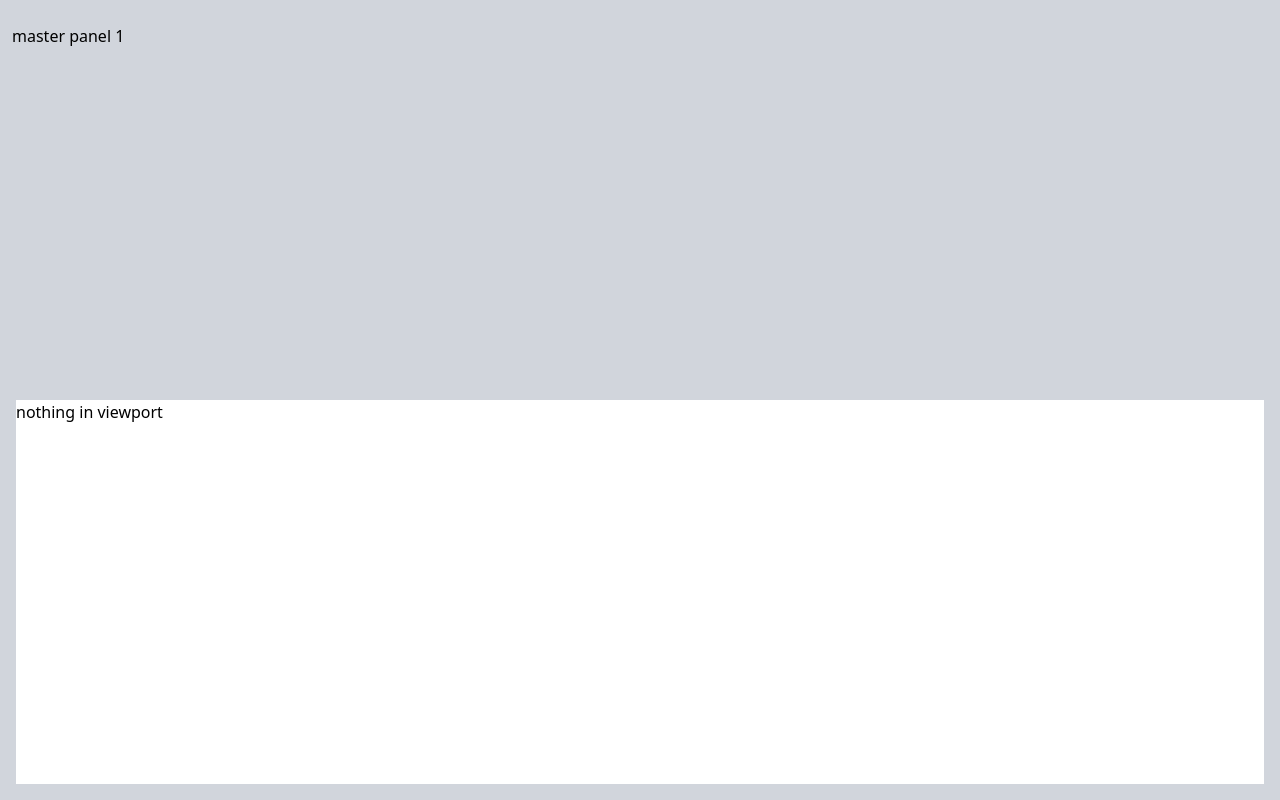
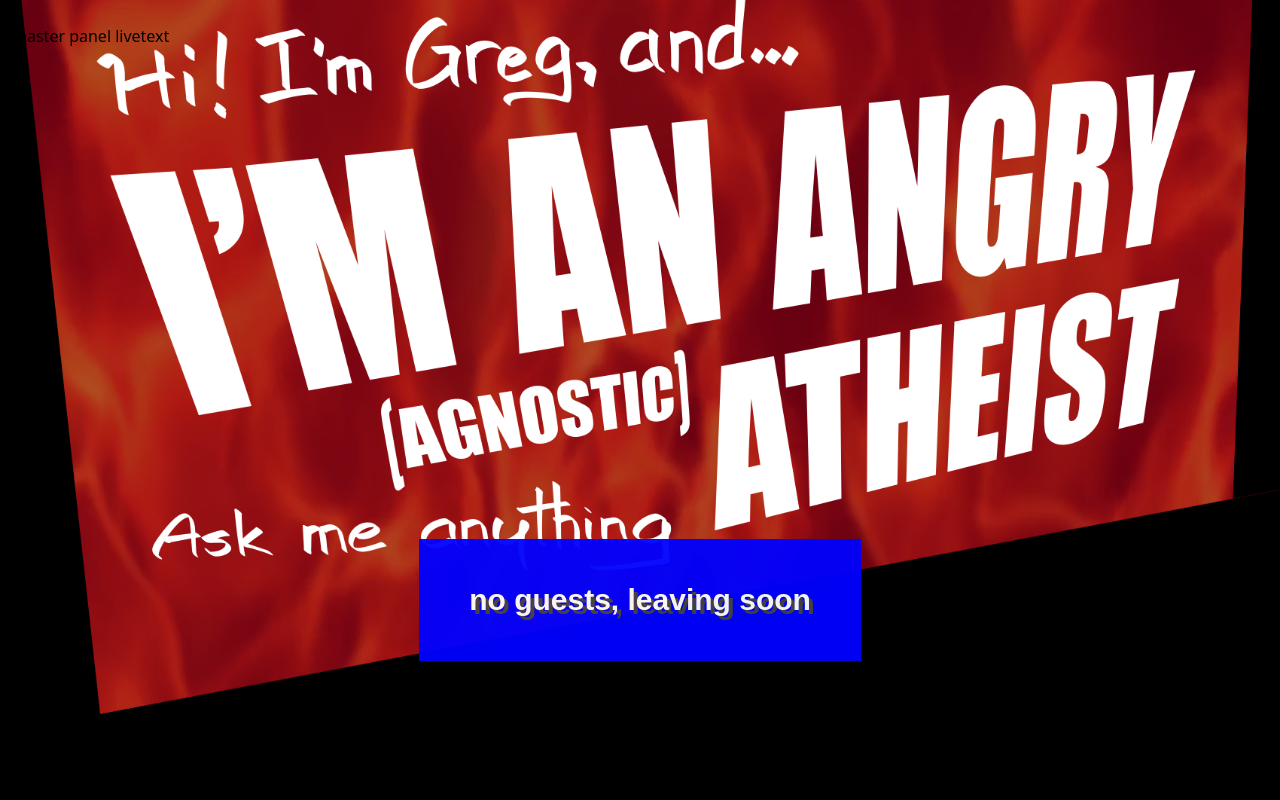
Before and after one commit to ggalcik/livetext, a React (Vite) app: page /popup/1 in a window 1280 px wide. Built offline with nearby package versions, Linux system fonts and the light colour scheme.

Commit message:
nearly there on states, popup is not updating now though, need to compare

```diff
--- a/src/App.tsx
+++ b/src/App.tsx
@@ -1,7 +1,7 @@
 import { BrowserRouter, Routes, Route } from "react-router-dom";
 import "./App.css";
 import { useLiveData } from "./context/LiveData/LiveDataContext";
-import LiveTextPopup from "./features/LiveDisplay/LiveTextPopup";
+import LiveTextPopup from "./features/scenes/LiveDisplay/LiveTextPopup";
 import { useState } from "react";
 import type { BackgroundType, PopupState } from "./context/LiveData/types";
 import { SingleWindow } from "./SingleWindow";
@@ -11,7 +11,7 @@ import FontReference from "./components/FontReference/FontReference";
 import Soundboard from "./components/Soundboard/Soundboard";
 import CaptionPlayer from "./components/Typography/CaptionPlayer";
 import CanvasCaptionPlayer from "./components/Typography/CanvasCaptionPlayer";
-import Popup from "./features/LiveDisplay/Popup";
+import Popup from "./features/Popup/Popup";
 
 
 function App() {
--- a/src/features/BannerAdmin/BannerOpts.tsx
+++ b/src/features/BannerAdmin/BannerOpts.tsx
@@ -5,28 +5,14 @@ import { initialLiveDataState } from "../../context/LiveData/LiveDataReducer";
 import BannerFormat from "./BannerFormat";
 import { type PopupState } from "../../context/LiveData/types";
 import { useState } from "react";
+import { openPopup } from "../Popup/Popup";
 
 export default function LiveText({ popupState }: { popupState: PopupState }) {
   const { state, dispatch } = useLiveData();
   const { visiblePopup, setVisiblePopup } = popupState;
   const [showRawState, setShowRawState] = useState(false);
 
-  const rotate = false;
-  const openPopup = () => {
-    if (rotate) {
-      window.open(
-        "/popup",
-        "LiveTextPopup",
-        "width=800,height=600,menubar=no,toolbar=no,location=yes,status=no"
-      );
-    } else {
-      window.open(
-        "/popup",
-        "LiveTextPopup",
-        "width=600,height=450,menubar=no,toolbar=no,location=yes,status=no"
-      );
-    }
-  };
+
 
   return (
     <div>
@@ -94,7 +80,7 @@ export default function LiveText({ popupState }: { popupState: PopupState }) {
       </div>
 
       <div className="flex gap-4">
-        <button className="text-blue-600 cursor-pointer self-start" onClick={openPopup}>
+        <button className="text-blue-600 cursor-pointer self-start" onClick={() => openPopup('livetext')}>
           [pop]
         </button>
         <button
--- a/src/features/LiveDisplay/Popup.tsx
+++ /dev/null
@@ -1,17 +0,0 @@
-
-import { useParams } from "react-router-dom";
-import { MasterViewport } from "./MasterViewport";
-
-export default function Popup() {
-  const { name } = useParams<{ name?: string }>();
-  const viewportName = name ?? "sample"
-
-  return (
-    <div className="absolute w-full h-full bg-gray-300 p-4 space-y-4">
-
-      <MasterViewport name={viewportName}>
-        <div className="w-full h-full bg-white">nothing in viewport</div>
-      </MasterViewport>
-    </div>
-  );
-}
--- /dev/null
+++ b/src/features/Popup/Popup.tsx
@@ -0,0 +1,41 @@
+
+import { useParams } from "react-router-dom";
+import { MasterViewport } from "../../components/MasterViewport/MasterViewport";
+import { useEffect } from "react";
+import LiveText from "../scenes/LiveDisplay/LiveText";
+
+
+export function openPopup(which?: string) {
+  const appendURL = which ? "/" + which : "";
+
+  window.open(
+    "/popup" + appendURL,
+    "LiveTextPopup",
+    "width=600,height=450,menubar=no,toolbar=no,location=yes,status=no"
+  );
+
+  // rotate options if I ever need them again
+  // "width=800,height=600,menubar=no,toolbar=no,location=yes,status=no"
+};
+
+export default function Popup() {
+  const { name } = useParams<{ name?: string }>();
+  const viewportName = name ?? "livetext"
+
+  useEffect(() => {
+    // Add class on mount
+    document.body.classList.add("popup");
+  }, []);
+
+  return (
+    <div className="absolute w-full h-full bg-black">
+
+      {/* <MasterViewport name={viewportName}>
+        <div className="w-full h-full bg-white">nothing in viewport</div>
+      </MasterViewport> */}
+
+      <LiveText/>
+
+    </div>
+  );
+}
--- a/src/features/LiveDisplay/ItemDisplay.tsx
+++ b/src/features/scenes/LiveDisplay/ItemDisplay.tsx
@@ -1,7 +1,7 @@
 import React, { useEffect, useState, forwardRef } from "react";
 import clsx from "clsx";
-import type { Banner, BannerCSS, BannerType } from "../../context/LiveData/types";
-import { dateStr } from "../../components/util";
+import type { Banner, BannerCSS, BannerType } from "../../../context/LiveData/types";
+import { dateStr } from "../../../components/util";
 
 interface ItemDisplayProps {
   banner: Banner;
--- a/src/features/LiveDisplay/LiveText.tsx
+++ b/src/features/scenes/LiveDisplay/LiveText.tsx
@@ -1,17 +1,21 @@
 import { CSSTransition, TransitionGroup } from "react-transition-group";
-import { NO_ACTIVE_BANNER, NO_ACTIVE_SPOT } from "../../context/LiveData/types";
-import type { LiveDataState } from "../../context/LiveData/types";
-import { initialLiveDataState } from "../../context/LiveData/LiveDataReducer";
+import { NO_ACTIVE_BANNER, NO_ACTIVE_SPOT } from "../../../context/LiveData/types";
+import type { LiveDataState } from "../../../context/LiveData/types";
+import { initialLiveDataState } from "../../../context/LiveData/LiveDataReducer";
 
-import ProgressDots from "../../ProgressDots";
-import Background from "../../Background";
+import ProgressDots from "../../../ProgressDots";
+import Background from "../../../Background";
 import ItemDisplay from "./ItemDisplay";
-import { MasterViewport } from "./MasterViewport";
+import { MasterViewport } from "../../../components/MasterViewport/MasterViewport";
 
 import "./ItemTransitions.css";
-import { useRef } from "react";
+import { useEffect, useRef } from "react";
+import { useLiveData } from "../../../context/LiveData/LiveDataContext";
+import glog from "../../../components/glog";
 
-export default function LiveText({ state }: { state: LiveDataState }) {
+export default function LiveText() {
+  const { state } = useLiveData();
+  // glog(state);
   const activeBannerIndex = state.activeBanner;
   const activeSpotIndex = state.activeSpot;
 
@@ -31,14 +35,15 @@ export default function LiveText({ state }: { state: LiveDataState }) {
 
   const showSpot = activeSpotIndex !== NO_ACTIVE_SPOT && state.displaySpots;
 
+  useEffect(() => {}, [state]);
 
   return (
-    <MasterViewport>
+    <MasterViewport name="livetext">
       <Background which={state.backgroundImage} />
 
       {/* Banners */}
       <TransitionGroup component={null}>
-        { state.banners.map((banner, i) => {
+        {state.banners.map((banner, i) => {
           const nodeRef = useRef(null);
           return showBanner && activeBannerIndex === i ? (
             <CSSTransition
--- a/src/features/LiveDisplay/LiveTextPopup.tsx
+++ b/src/features/scenes/LiveDisplay/LiveTextPopup.tsx
@@ -1,14 +1,11 @@
 import { useEffect, useState } from "react";
 import LiveText from "./LiveText";
-import "./LiveTextPopup.css";
-import type { LiveDataState } from "../../context/LiveData/types";
+import type { LiveDataState } from "../../../context/LiveData/types";
 
 export default function LiveTextPopup({ initialState }: { initialState: LiveDataState }) {
   const [state, setState] = useState<LiveDataState>(initialState);
 
   useEffect(() => {
-    // Add class on mount
-    document.body.classList.add("popup");
     // Listen for localStorage updates
     const handleStorage = (event: StorageEvent) => {
       if (event.key !== "liveData") return;
@@ -21,7 +18,7 @@ export default function LiveTextPopup({ initialState }: { initialState: LiveData
     };
 
     window.addEventListener("storage", handleStorage);
-    document.title = "Live text popup";
+    document.title = "Live text";
     // Clean up
     return () => {
       document.body.classList.remove("popup");
```
Also changed, not shown: src/components/MasterViewport/MasterViewport.tsx (renamed from src/features/LiveDisplay/MasterViewport.tsx), src/features/Popup/Popup.css (renamed from src/features/LiveDisplay/LiveTextPopup.css), src/features/scenes/LiveDisplay/ItemTransitions.css (renamed from src/features/LiveDisplay/ItemTransitions.css). Lines whose indentation alone changed are shown as unchanged.
